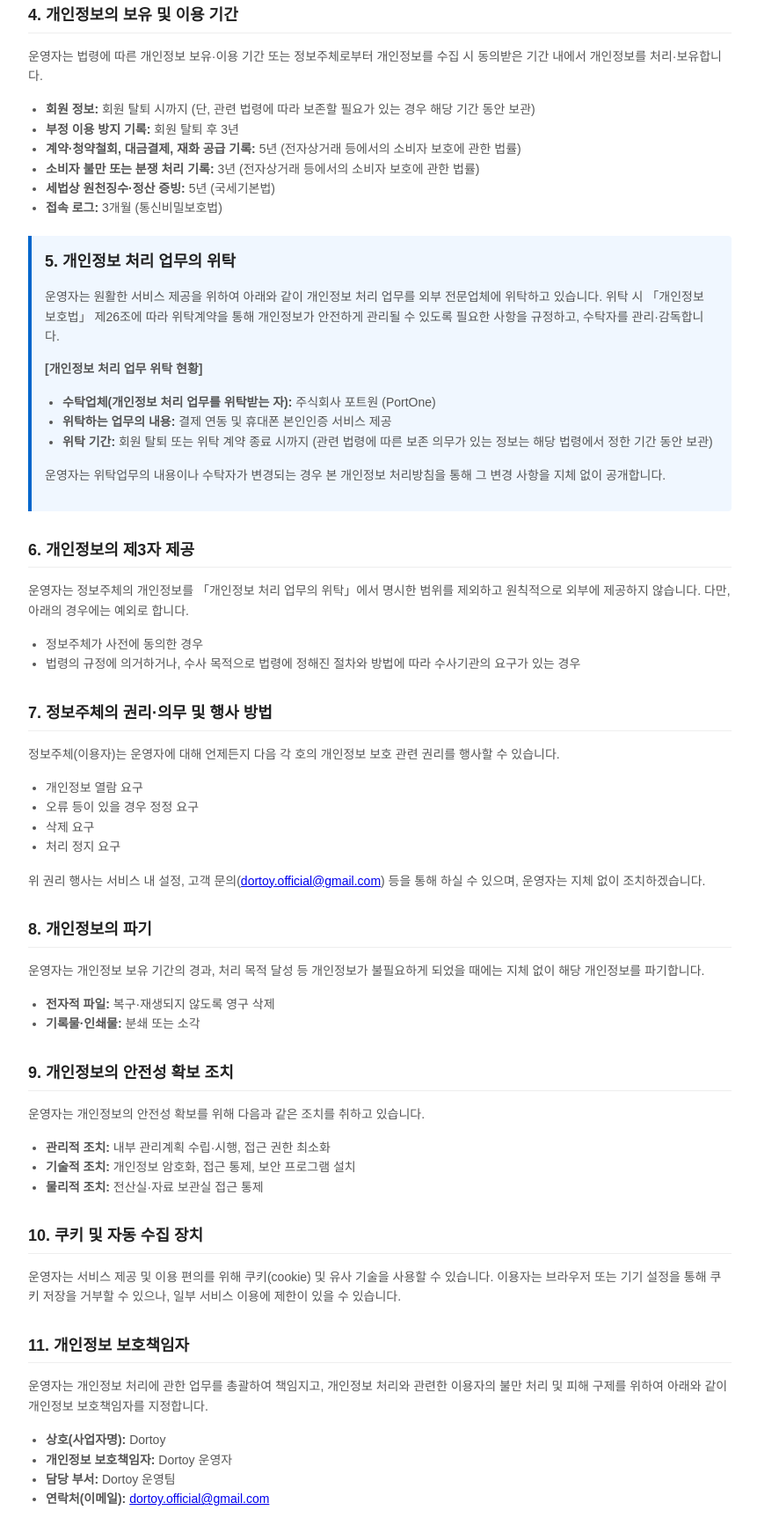
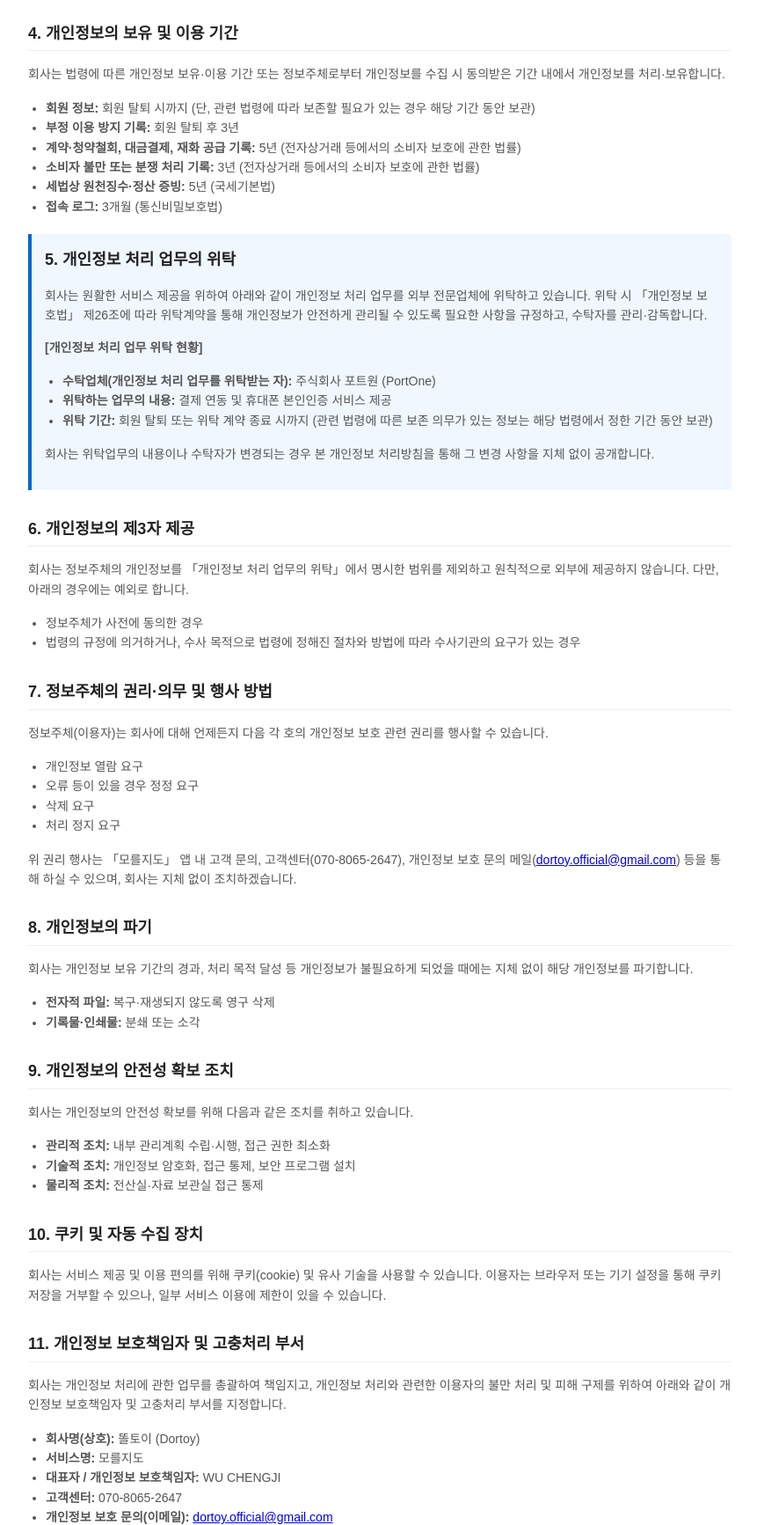
Before and after one commit to DavidWu0410/dortoy-privacy, a plain HTML site: page index.html in a window 1280 px wide. Shown: the part 1067-2800 px from the top of the page at 88% size, without its empty margins (208-1069 px from the left). Drawn offline with Linux system fonts and the light colour scheme.

Commit message:
Update privacy policy: 모를지도, 똘토이, 070-8065-2647

```diff
--- a/index.html
+++ b/index.html
@@ -4,7 +4,7 @@
 <meta charset="UTF-8">
 <meta http-equiv="Content-Type" content="text/html; charset=UTF-8">
 <meta name="viewport" content="width=device-width, initial-scale=1.0">
-<title>Dortoy - 개인정보 처리방침</title>
+<title>모를지도 - 개인정보 처리방침 | Dortoy</title>
 <style>
   body { font-family: 'Malgun Gothic', dotum, sans-serif; line-height: 1.6; color: #333; margin: 0; padding: 20px; background-color: #f9f9f9; }
   .container { max-width: 800px; margin: 0 auto; background: #fff; padding: 40px; border-radius: 8px; box-shadow: 0 2px 4px rgba(0,0,0,0.1); }
@@ -29,15 +29,17 @@
   </div>
 
   <div class="operator-info">
-    <strong>상호(사업자명):</strong> Dortoy &nbsp;|&nbsp;
-    <strong>문의:</strong> <a href="mailto:dortoy.official@gmail.com">dortoy.official@gmail.com</a>
+    <strong>회사명(상호):</strong> 똘토이 (Dortoy) &nbsp;|&nbsp;
+    <strong>서비스명:</strong> 모를지도<br>
+    <strong>고객센터:</strong> 070-8065-2647 &nbsp;|&nbsp;
+    <strong>개인정보 보호 문의:</strong> <a href="mailto:dortoy.official@gmail.com">dortoy.official@gmail.com</a>
   </div>
 
   <h2>1. 총칙</h2>
-  <p>Dortoy(이하 「운영자」)는 「개인정보 보호법」 등 관련 법령을 준수하며, Dortoy 모바일 애플리케이션(이하 「서비스」) 이용자의 개인정보를 보호하고 이와 관련한 고충을 신속하고 원활하게 처리하기 위하여 본 개인정보 처리방침을 수립·공개합니다. 본 방침은 개인사업자인 Dortoy가 제공하는 서비스에 적용됩니다.</p>
+  <p>똘토이(Dortoy)(이하 「회사」라 함)는 「개인정보 보호법」 등 관련 법령을 준수하며, 회사가 운영하는 모바일 애플리케이션 서비스 「모를지도」(이하 「서비스」라 함) 이용자의 개인정보를 보호하고, 이와 관련한 고충을 신속하고 원활하게 처리하기 위하여 본 개인정보 처리방침을 수립·공개합니다. 본 방침은 개인사업자인 회사가 제공하는 「모를지도」 서비스에 적용됩니다.</p>
 
   <h2>2. 개인정보의 처리 목적</h2>
-  <p>운영자는 다음의 목적을 위하여 개인정보를 처리합니다. 처리하고 있는 개인정보는 아래 목적 이외의 용도로 이용되지 않으며, 이용 목적이 변경되는 경우에는 「개인정보 보호법」 제18조에 따라 별도의 동의를 받습니다.</p>
+  <p>회사는 다음의 목적을 위하여 개인정보를 처리합니다. 처리하고 있는 개인정보는 아래 목적 이외의 용도로 이용되지 않으며, 이용 목적이 변경되는 경우에는 「개인정보 보호법」 제18조에 따라 별도의 동의를 받습니다.</p>
   <ul>
     <li><strong>회원 가입 및 관리:</strong> 회원제 서비스 제공, 본인 확인, 부정 이용 방지</li>
     <li><strong>서비스 제공:</strong> 콘텐츠 열람, 위치 기반 정보 제공, 코인 충전 및 이용</li>
@@ -64,7 +66,7 @@
   </ul>
 
   <h2>4. 개인정보의 보유 및 이용 기간</h2>
-  <p>운영자는 법령에 따른 개인정보 보유·이용 기간 또는 정보주체로부터 개인정보를 수집 시 동의받은 기간 내에서 개인정보를 처리·보유합니다.</p>
+  <p>회사는 법령에 따른 개인정보 보유·이용 기간 또는 정보주체로부터 개인정보를 수집 시 동의받은 기간 내에서 개인정보를 처리·보유합니다.</p>
   <ul>
     <li><strong>회원 정보:</strong> 회원 탈퇴 시까지 (단, 관련 법령에 따라 보존할 필요가 있는 경우 해당 기간 동안 보관)</li>
     <li><strong>부정 이용 방지 기록:</strong> 회원 탈퇴 후 3년</li>
@@ -76,42 +78,42 @@
 
   <div class="highlight-box">
     <h2>5. 개인정보 처리 업무의 위탁</h2>
-    <p>운영자는 원활한 서비스 제공을 위하여 아래와 같이 개인정보 처리 업무를 외부 전문업체에 위탁하고 있습니다. 위탁 시 「개인정보 보호법」 제26조에 따라 위탁계약을 통해 개인정보가 안전하게 관리될 수 있도록 필요한 사항을 규정하고, 수탁자를 관리·감독합니다.</p>
+    <p>회사는 원활한 서비스 제공을 위하여 아래와 같이 개인정보 처리 업무를 외부 전문업체에 위탁하고 있습니다. 위탁 시 「개인정보 보호법」 제26조에 따라 위탁계약을 통해 개인정보가 안전하게 관리될 수 있도록 필요한 사항을 규정하고, 수탁자를 관리·감독합니다.</p>
     <p><strong>[개인정보 처리 업무 위탁 현황]</strong></p>
     <ul>
       <li><strong>수탁업체(개인정보 처리 업무를 위탁받는 자):</strong> 주식회사 포트원 (PortOne)</li>
       <li><strong>위탁하는 업무의 내용:</strong> 결제 연동 및 휴대폰 본인인증 서비스 제공</li>
       <li><strong>위탁 기간:</strong> 회원 탈퇴 또는 위탁 계약 종료 시까지 (관련 법령에 따른 보존 의무가 있는 정보는 해당 법령에서 정한 기간 동안 보관)</li>
     </ul>
-    <p>운영자는 위탁업무의 내용이나 수탁자가 변경되는 경우 본 개인정보 처리방침을 통해 그 변경 사항을 지체 없이 공개합니다.</p>
+    <p>회사는 위탁업무의 내용이나 수탁자가 변경되는 경우 본 개인정보 처리방침을 통해 그 변경 사항을 지체 없이 공개합니다.</p>
   </div>
 
   <h2>6. 개인정보의 제3자 제공</h2>
-  <p>운영자는 정보주체의 개인정보를 「개인정보 처리 업무의 위탁」에서 명시한 범위를 제외하고 원칙적으로 외부에 제공하지 않습니다. 다만, 아래의 경우에는 예외로 합니다.</p>
+  <p>회사는 정보주체의 개인정보를 「개인정보 처리 업무의 위탁」에서 명시한 범위를 제외하고 원칙적으로 외부에 제공하지 않습니다. 다만, 아래의 경우에는 예외로 합니다.</p>
   <ul>
     <li>정보주체가 사전에 동의한 경우</li>
     <li>법령의 규정에 의거하거나, 수사 목적으로 법령에 정해진 절차와 방법에 따라 수사기관의 요구가 있는 경우</li>
   </ul>
 
   <h2>7. 정보주체의 권리·의무 및 행사 방법</h2>
-  <p>정보주체(이용자)는 운영자에 대해 언제든지 다음 각 호의 개인정보 보호 관련 권리를 행사할 수 있습니다.</p>
+  <p>정보주체(이용자)는 회사에 대해 언제든지 다음 각 호의 개인정보 보호 관련 권리를 행사할 수 있습니다.</p>
   <ul>
     <li>개인정보 열람 요구</li>
     <li>오류 등이 있을 경우 정정 요구</li>
     <li>삭제 요구</li>
     <li>처리 정지 요구</li>
   </ul>
-  <p>위 권리 행사는 서비스 내 설정, 고객 문의(<a href="mailto:dortoy.official@gmail.com">dortoy.official@gmail.com</a>) 등을 통해 하실 수 있으며, 운영자는 지체 없이 조치하겠습니다.</p>
+  <p>위 권리 행사는 「모를지도」 앱 내 고객 문의, 고객센터(070-8065-2647), 개인정보 보호 문의 메일(<a href="mailto:dortoy.official@gmail.com">dortoy.official@gmail.com</a>) 등을 통해 하실 수 있으며, 회사는 지체 없이 조치하겠습니다.</p>
 
   <h2>8. 개인정보의 파기</h2>
-  <p>운영자는 개인정보 보유 기간의 경과, 처리 목적 달성 등 개인정보가 불필요하게 되었을 때에는 지체 없이 해당 개인정보를 파기합니다.</p>
+  <p>회사는 개인정보 보유 기간의 경과, 처리 목적 달성 등 개인정보가 불필요하게 되었을 때에는 지체 없이 해당 개인정보를 파기합니다.</p>
   <ul>
     <li><strong>전자적 파일:</strong> 복구·재생되지 않도록 영구 삭제</li>
     <li><strong>기록물·인쇄물:</strong> 분쇄 또는 소각</li>
   </ul>
 
   <h2>9. 개인정보의 안전성 확보 조치</h2>
-  <p>운영자는 개인정보의 안전성 확보를 위해 다음과 같은 조치를 취하고 있습니다.</p>
+  <p>회사는 개인정보의 안전성 확보를 위해 다음과 같은 조치를 취하고 있습니다.</p>
   <ul>
     <li><strong>관리적 조치:</strong> 내부 관리계획 수립·시행, 접근 권한 최소화</li>
     <li><strong>기술적 조치:</strong> 개인정보 암호화, 접근 통제, 보안 프로그램 설치</li>
@@ -119,19 +121,20 @@
   </ul>
 
   <h2>10. 쿠키 및 자동 수집 장치</h2>
-  <p>운영자는 서비스 제공 및 이용 편의를 위해 쿠키(cookie) 및 유사 기술을 사용할 수 있습니다. 이용자는 브라우저 또는 기기 설정을 통해 쿠키 저장을 거부할 수 있으나, 일부 서비스 이용에 제한이 있을 수 있습니다.</p>
+  <p>회사는 서비스 제공 및 이용 편의를 위해 쿠키(cookie) 및 유사 기술을 사용할 수 있습니다. 이용자는 브라우저 또는 기기 설정을 통해 쿠키 저장을 거부할 수 있으나, 일부 서비스 이용에 제한이 있을 수 있습니다.</p>
 
-  <h2>11. 개인정보 보호책임자</h2>
-  <p>운영자는 개인정보 처리에 관한 업무를 총괄하여 책임지고, 개인정보 처리와 관련한 이용자의 불만 처리 및 피해 구제를 위하여 아래와 같이 개인정보 보호책임자를 지정합니다.</p>
+  <h2>11. 개인정보 보호책임자 및 고충처리 부서</h2>
+  <p>회사는 개인정보 처리에 관한 업무를 총괄하여 책임지고, 개인정보 처리와 관련한 이용자의 불만 처리 및 피해 구제를 위하여 아래와 같이 개인정보 보호책임자 및 고충처리 부서를 지정합니다.</p>
   <ul>
-    <li><strong>상호(사업자명):</strong> Dortoy</li>
-    <li><strong>개인정보 보호책임자:</strong> Dortoy 운영자</li>
-    <li><strong>담당 부서:</strong> Dortoy 운영팀</li>
-    <li><strong>연락처(이메일):</strong> <a href="mailto:dortoy.official@gmail.com">dortoy.official@gmail.com</a></li>
+    <li><strong>회사명(상호):</strong> 똘토이 (Dortoy)</li>
+    <li><strong>서비스명:</strong> 모를지도</li>
+    <li><strong>대표자 / 개인정보 보호책임자:</strong> WU CHENGJI</li>
+    <li><strong>고객센터:</strong> 070-8065-2647</li>
+    <li><strong>개인정보 보호 문의(이메일):</strong> <a href="mailto:dortoy.official@gmail.com">dortoy.official@gmail.com</a></li>
   </ul>
 
   <h2>12. 개인정보 처리방침의 변경</h2>
-  <p>본 개인정보 처리방침은 법령·정책 또는 보안 기술의 변경에 따라 내용이 추가·삭제·수정될 수 있습니다. 변경 시 시행일 7일 전부터 서비스 내 공지 또는 본 페이지를 통해 고지합니다.</p>
+  <p>본 개인정보 처리방침은 법령·정책 또는 보안 기술의 변경에 따라 내용이 추가·삭제·수정될 수 있습니다. 변경 시 시행일 7일 전부터 「모를지도」 서비스 내 공지 또는 본 페이지를 통해 고지합니다.</p>
 </div>
 
 </body>
```
